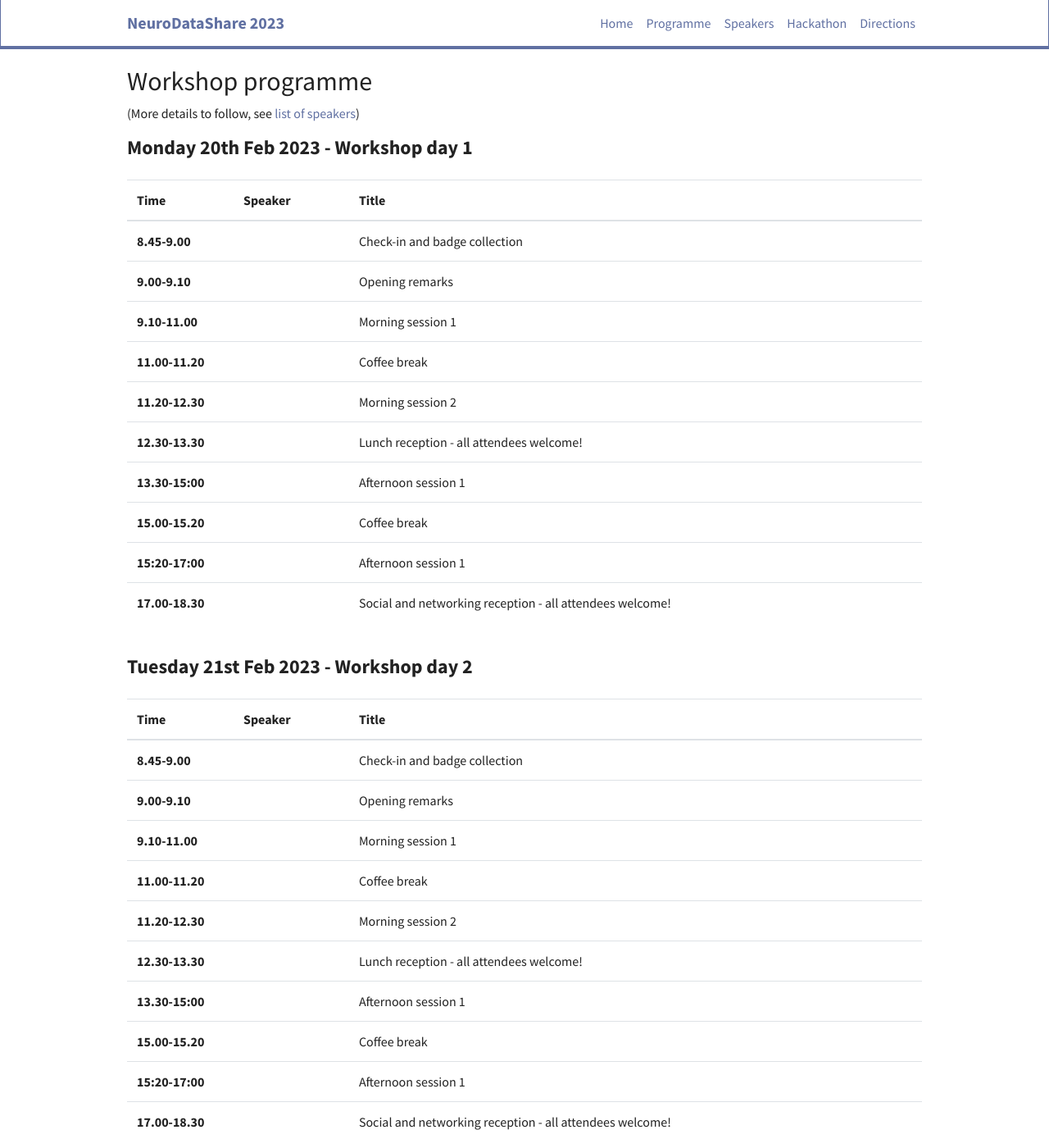
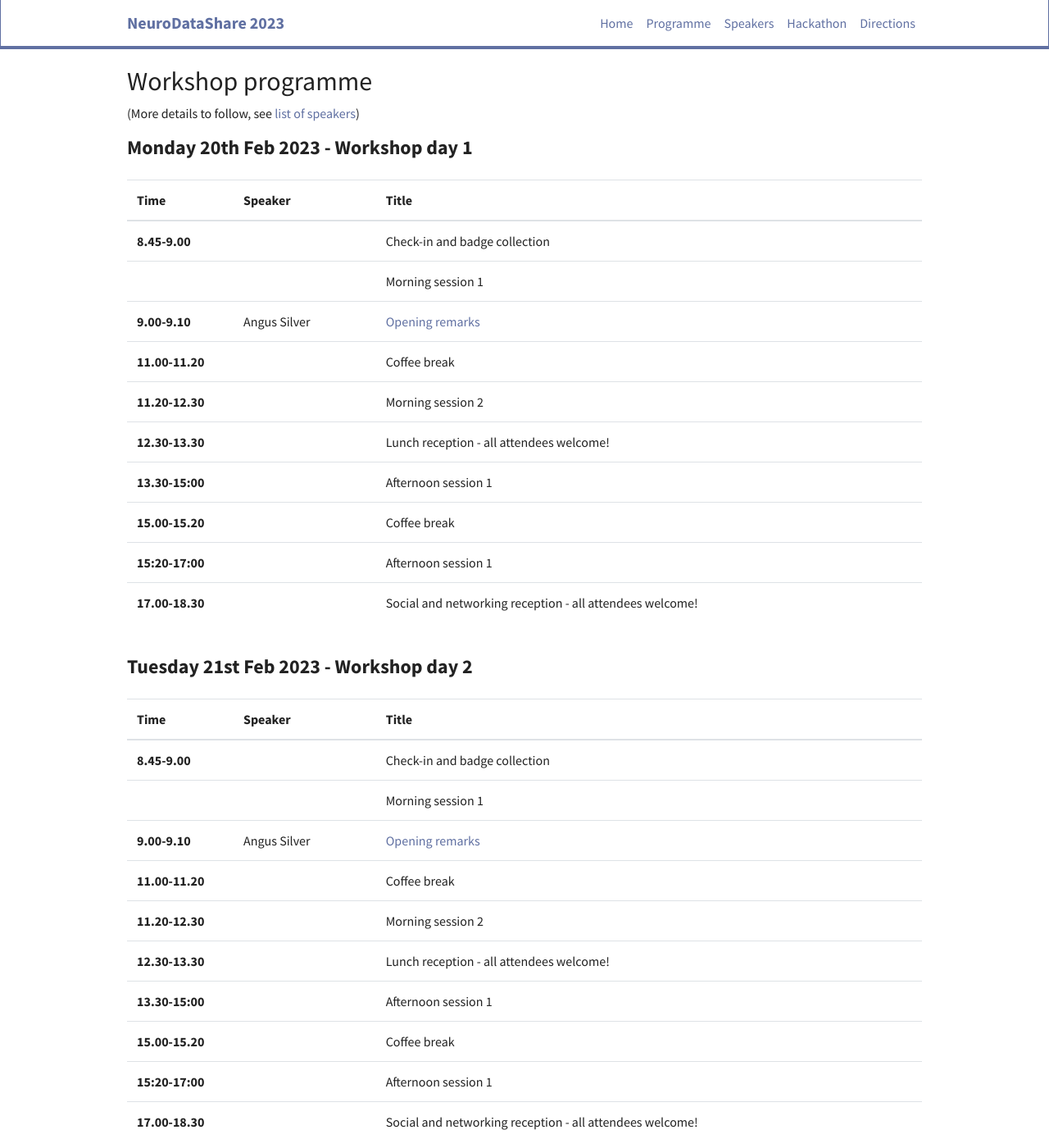
Before and after one commit to OpenSourceBrain/NeuroDataShare, a Jekyll site: the page built from _pages/programme.md, in a window 1280 px wide and 1400 px high. Shown: the whole window at 82% size. Built offline with Jekyll 4.4.1, drawn with Linux system fonts in a browser that asks for light colours; nearby versions of some CDN libraries; part of the change alters nothing that is shown.

```diff
--- a/_data/speakers.yml
+++ b/_data/speakers.yml
@@ -2,13 +2,20 @@
   break: yes
   time: 8.45-9.00
 
+- title: Morning session 1
+  break: yes
+
 - title: Opening remarks
-  break: yes
+  name: Angus Silver
   time: 9.00-9.10
 
-- title: Morning session 1
-  break: yes
-  time: 9.10-11.00
+
+- name: Mei Zhen
+  time: 9.35-10.10
+  title: Connectomics analyses for the formation and plasticity of neural networks
+  abstract: Animals may maintain, update, or alter behaviors as their circuitries undergo developmental and environmental changes. The transition process of the C. elegans nervous system from its juvenile to mature configuration is a good experimental platform to reveal rules that govern the form and plasticity of neural networks. We have combined connectomics, optogenetics, and modeling approaches to address how the relationship between the C. elegans’ structural and functional circuitry changes during development. These analyses implicate multiple maturation strategies to serve different etiology needs.
+  photo: mei_zhen.jpeg
+  temp: yes
 
 - title: Coffee break
   break: yes
@@ -88,11 +95,7 @@
   temp: yes
 - name: Stephanie Albin
   temp: yes
-- name: Mei Zhen
-  title: Connectomics analyses for the formation and plasticity of neural networks
-  abstract: Animals may maintain, update, or alter behaviors as their circuitries undergo developmental and environmental changes. The transition process of the C. elegans nervous system from its juvenile to mature configuration is a good experimental platform to reveal rules that govern the form and plasticity of neural networks. We have combined connectomics, optogenetics, and modeling approaches to address how the relationship between the C. elegans’ structural and functional circuitry changes during development. These analyses implicate multiple maturation strategies to serve different etiology needs.
-  photo: mei_zhen.jpeg
-  temp: yes
+
 - name: Karolina Socha
   temp: yes
 - name: Andreas Tolias
```
